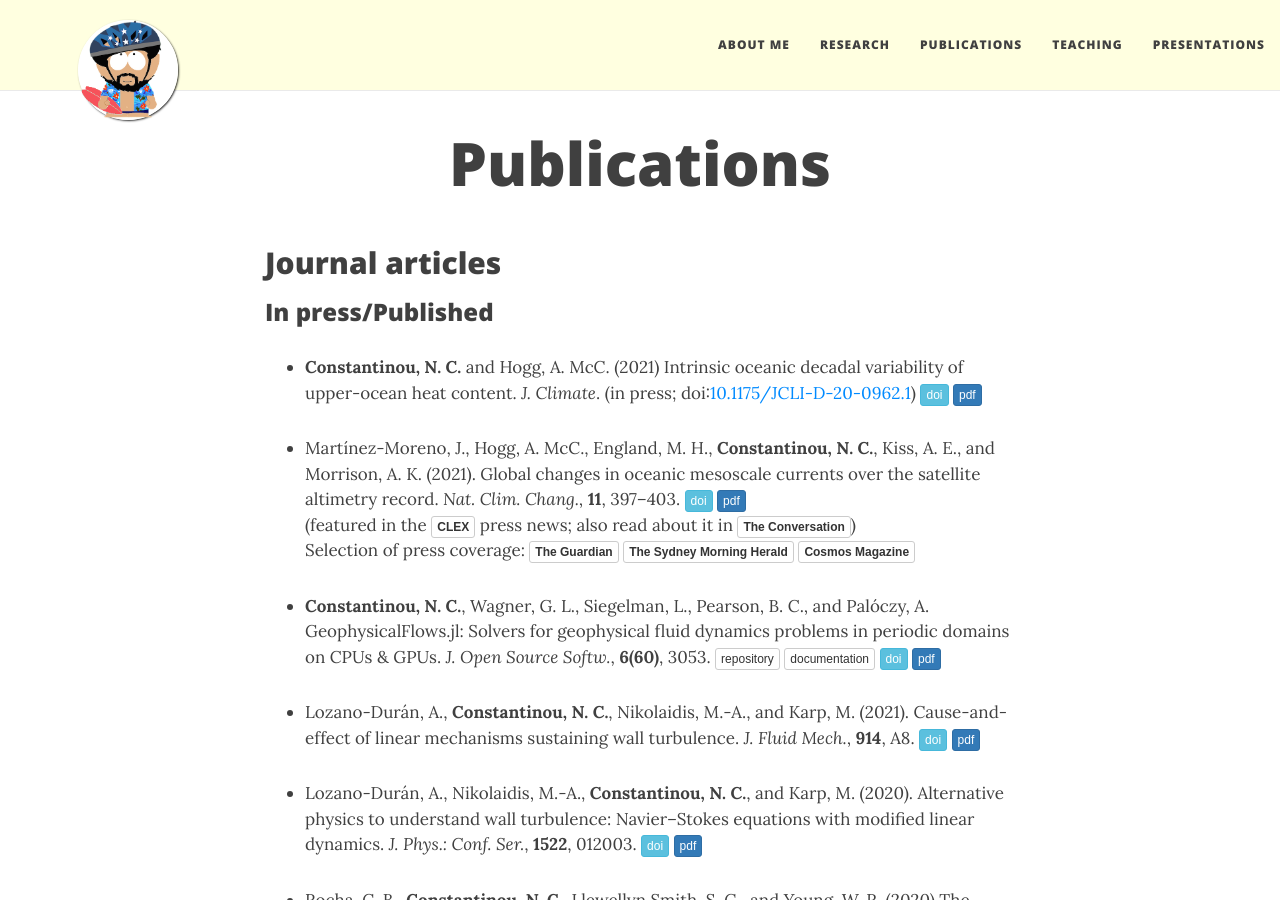
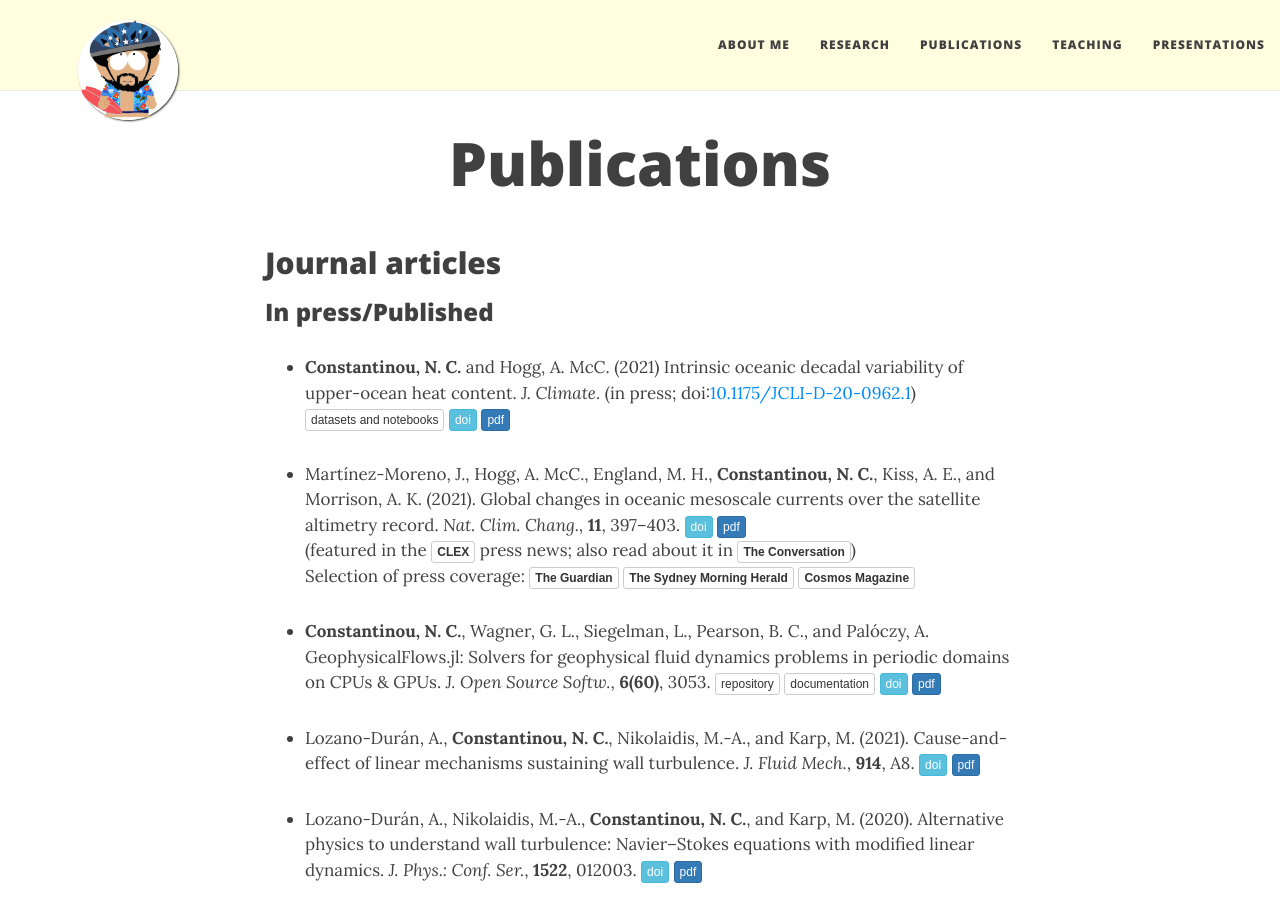
Before and after one commit to navidcy/navidcy.github.io, a Jekyll site: the page built from publications.md, in a window 1280 px wide and 900 px high. Built offline with Jekyll 4.4.1, drawn with Linux system fonts in a browser that asks for light colours; nearby versions of some CDN libraries; comment, search, counter and statistics services are not loaded.

Commit message:
adds JClimate gh repo

```diff
--- a/publications.md
+++ b/publications.md
@@ -21,7 +21,7 @@
 
 ### In press/Published
 
-- **Constantinou, N. C.** and  Hogg, A. McC. (2021) Intrinsic oceanic decadal variability of upper-ocean heat content. _J. Climate_. (in press; doi:[10.1175/JCLI-D-20-0962.1][intrinsic-ocean-var-doi]{:target="_blank"}) [<span class="btn btn-info btn-xs{{end}}" style="font-family:sans-serif;">doi</span>][intrinsic-ocean-var-doi]{:target="_blank"} [<span class="btn btn-primary btn-xs{{end}}" style="font-family:sans-serif;">pdf</span>][intrinsic-ocean-var] <span align="right" class='altmetric-embed' data-badge-type="2" data-condensed="true" data-hide-less-than="2" data-doi="10.1175/JCLI-D-20-0962.1"></span> <br/>
+- **Constantinou, N. C.** and  Hogg, A. McC. (2021) Intrinsic oceanic decadal variability of upper-ocean heat content. _J. Climate_. (in press; doi:[10.1175/JCLI-D-20-0962.1][intrinsic-ocean-var-doi]{:target="_blank"}) [<span class="btn btn-default btn-xs{{end}}" style="font-family:sans-serif;">datasets and notebooks</span>][JClimateUOHC-repo]{:target="_blank"}  [<span class="btn btn-info btn-xs{{end}}" style="font-family:sans-serif;">doi</span>][intrinsic-ocean-var-doi]{:target="_blank"} [<span class="btn btn-primary btn-xs{{end}}" style="font-family:sans-serif;">pdf</span>][intrinsic-ocean-var] <span align="right" class='altmetric-embed' data-badge-type="2" data-condensed="true" data-hide-less-than="2" data-doi="10.1175/JCLI-D-20-0962.1"></span> <br/>
 
 
 - Martínez-Moreno, J., Hogg, A. McC., England, M. H., **Constantinou, N. C.**, Kiss, A. E., and Morrison, A. K. (2021). Global changes in oceanic mesoscale currents over the satellite altimetry record. _Nat. Clim. Chang._, **11**, 397–403. [<span class="btn btn-info btn-xs{{end}}" style="font-family:sans-serif;">doi</span>][global-eke-trends-doi]{:target="_blank"} [<span class="btn btn-primary btn-xs{{end}}" style="font-family:sans-serif;">pdf</span>][global-eke-trends] <span align="right" class='altmetric-embed' data-badge-type="2" data-condensed="true" data-hide-less-than="2" data-doi="10.1038/s41558-021-01006-9"></span> <br/>
```
Also changed, not shown: other parts of publications.md (+1 -0 lines).
